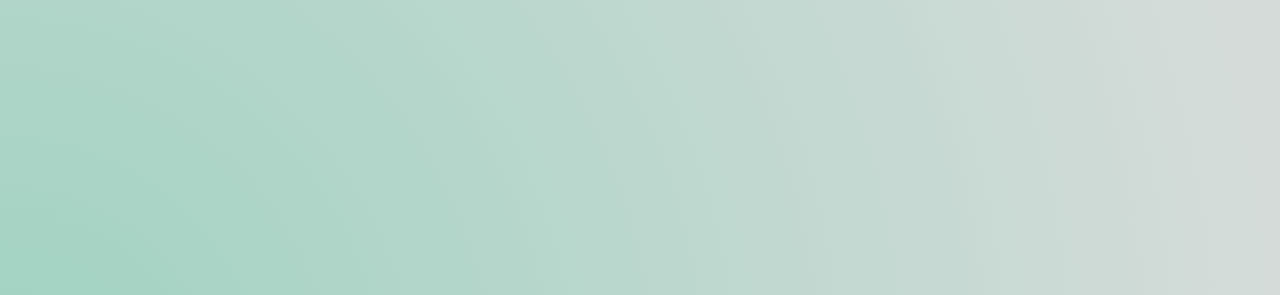
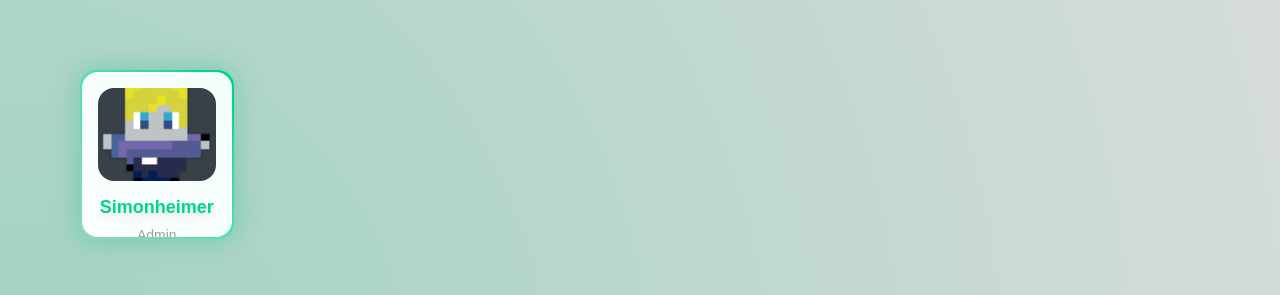
Before and after one commit to SimonDaCoder/Mosspit-Clan, a Next.js app: page / in a window 1280 px wide. Shown: the part 794-1089 px from the top of the page. Built offline with nearby package versions, Linux system fonts and the light colour scheme.

Commit message:
Update PlayerCard

```diff
--- a/app/page.tsx
+++ b/app/page.tsx
@@ -1,6 +1,6 @@
 import Image from "next/image";
 import Header from "../components/Header/Header";
-import { GalleryCarousel } from "../components/gallery-carousel/gallery-carousel";
+import { PlayerCard } from "@/components/Playercard/Playercard";
 import { EventCard } from "../components/events/event-card";
 import eventsData from "../data/events.json";
 import { EventSection } from "../components/events/event-section";
@@ -23,7 +23,13 @@ export default function Home() {
           <EventSection />
         </section>
         <section className="w-full" id="members">
-
+          <PlayerCard
+            player={{
+              name: "Simonheimer",
+              role: "Admin",
+              skin: "/images/player/Simonheimer.png",
+            }}
+          />
         </section>
       </main>
     </div>
--- a/components/Playercard/Playercard.tsx
+++ b/components/Playercard/Playercard.tsx
@@ -1,4 +1,5 @@
-import React, { useEffect, useState } from "react";
+import React from "react";
+
 
 interface Player {
   name: string;
@@ -9,16 +10,32 @@ interface Player {
 export const PlayerCard = ({ player }: { player: Player }) => {
 
   return (
-    <div className="relative mx-auto max-w-5xl rounded-2xl p-[1px]">
+    <div className="relative w-[12vw] aspect-[20/22] rounded-2xl p-[2px]">
       {/* Gradient Border */}
-      <div className="absolute inset-0 rounded-2xl bg-gradient-to-bl from-emerald-400/60 via-emerald-300/10 to-transparent" />
+      <div className="absolute inset-0 rounded-2xl bg-gradient-to-bl from-emerald-400 via-emerald-300 to-emerald-100/20" />
 
       {/* Card Content */}
-      <div className="relative rounded-2xl bg-white/90 p-4 shadow-md backdrop-blur-sm
-                dark:bg-zinc-900/90
-                transition-shadow duration-300 ease-out
-                hover:shadow-[0_0_12px_0_rgba(16,185,129,0.4)]">
+      <div className="relative rounded-2xl bg-white/95 p-4 shadow-[0_0_25px_5px_rgba(16,185,129,0.3)] backdrop-blur-md
+                  w-full h-full
+                  dark:bg-zinc-900/95
+                  transition-shadow duration-300 ease-out
+                  hover:shadow-[0_0_30px_10px_rgba(16,185,129,0.5)]
+                  flex flex-col items-center overflow-hidden">
+
+        {/* Player Skin */}
+        <img
+          src={player.skin}
+          alt={`${player.name}'s Skin`}
+          className="w-full h-[70%] object-cover rounded-2xl mb-3"
+        />
+
+        {/* Player Info */}
+        <div className="text-center">
+          <p className="text-emerald-400 font-semibold text-lg drop-shadow-md">{player.name}</p>
+          <p className="text-zinc-400 text-sm mt-1">{player.role}</p>
+        </div>
       </div>
     </div>
+
   );
 };
```
Also changed, not shown: public/images/player/Simonheimer.png (added).
